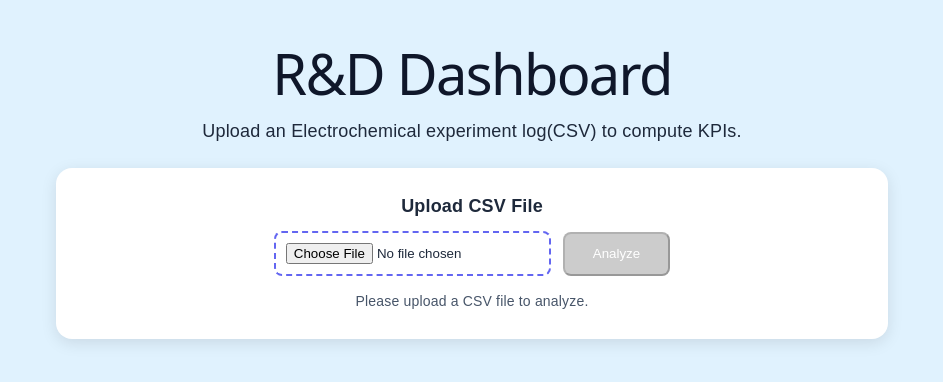
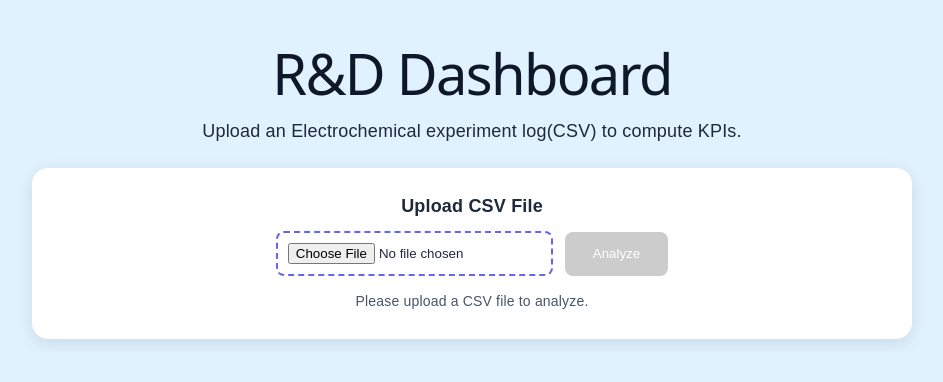
Before and after one commit to Hrutuja182/case_study, a React (Vite) app in the folder frontend/: page / in a window 1280 px wide. Shown: the top 382 px of the page, without its empty margins (168-1111 px from the left). Built offline with nearby package versions, Linux system fonts and the light colour scheme.

Commit message:
new changes

```diff
--- a/frontend/src/App.tsx
+++ b/frontend/src/App.tsx
@@ -26,7 +26,7 @@ const cards:card[] = [
 const styles={
   page:{position:'fixed', inset:0, overflowY:'auto', background:'#e0f2fe', padding:'0 16px', boxSizing:'border-box', textAlign:'center', color:'#1e293b', fontFamily:'sans-serif'},
   container:{ maxWidth:880,margin:'0 auto',},
-  uploadBox:{ background:'#fff', borderRadius:16, padding:'25px 0px 25px 0px', margin: 24, display: 'flex', flexWrap: 'wrap', gap: 12, alignItems: 'center', boxShadow: '0 4px 16px rgba(0,0,0,.1)',alignContent:'center', justifyContent:'center'},
+  uploadBox:{ background:'#fff', borderRadius:16, padding:25, marginTop:24, display: 'flex', flexWrap: 'wrap', gap: 12, alignItems: 'center', boxShadow: '0 4px 16px rgba(0,0,0,.1)',alignContent:'center', justifyContent:'center'},
   input:{padding:10, border:'2px dashed #6366f1', borderRadius:8},
   hint:{ width: '100%', textAlign: 'center', margin: 0, fontSize: 14, color: '#475569' },
   error:{ marginTop: 16, padding: '12px 16px', background: '#fee2e2', color: '#7f1d1d', borderRadius: 8 },
@@ -86,7 +86,7 @@ function App() {
         </label>
         <input id='csv-file' type='file' accept='.csv' onChange={onSelect} style={styles.input}/>
         <button disabled={disablebutton}
-        style={{ display:'flex',cursor: disablebutton ? 'default' :'pointer',minHeight:44, padding:'0 28px', borderRadius:8,background: disablebutton ? '#ccc':'#6366f1', color:'#fff',alignItems:'center'}}
+        style={{ display:'flex',cursor: disablebutton ? 'default' :'pointer',minHeight:44, padding:'0 28px', borderRadius:8,background: disablebutton ? '#ccc':'#6366f1', color:'#fff',alignItems:'center', border:0}}
         onClick={analyze}
          aria-describedby={file ? undefined : 'upload-hint'}>
           {loading ? 'Analyzing...' : 'Analyze'}
@@ -98,7 +98,7 @@ function App() {
         )}
       </div>
       {error && (
-        <p style={styles.error}>
+        <p role='alert'style={styles.error}>
           Error:{error}</p>
       )}
       {kpi && (
```
